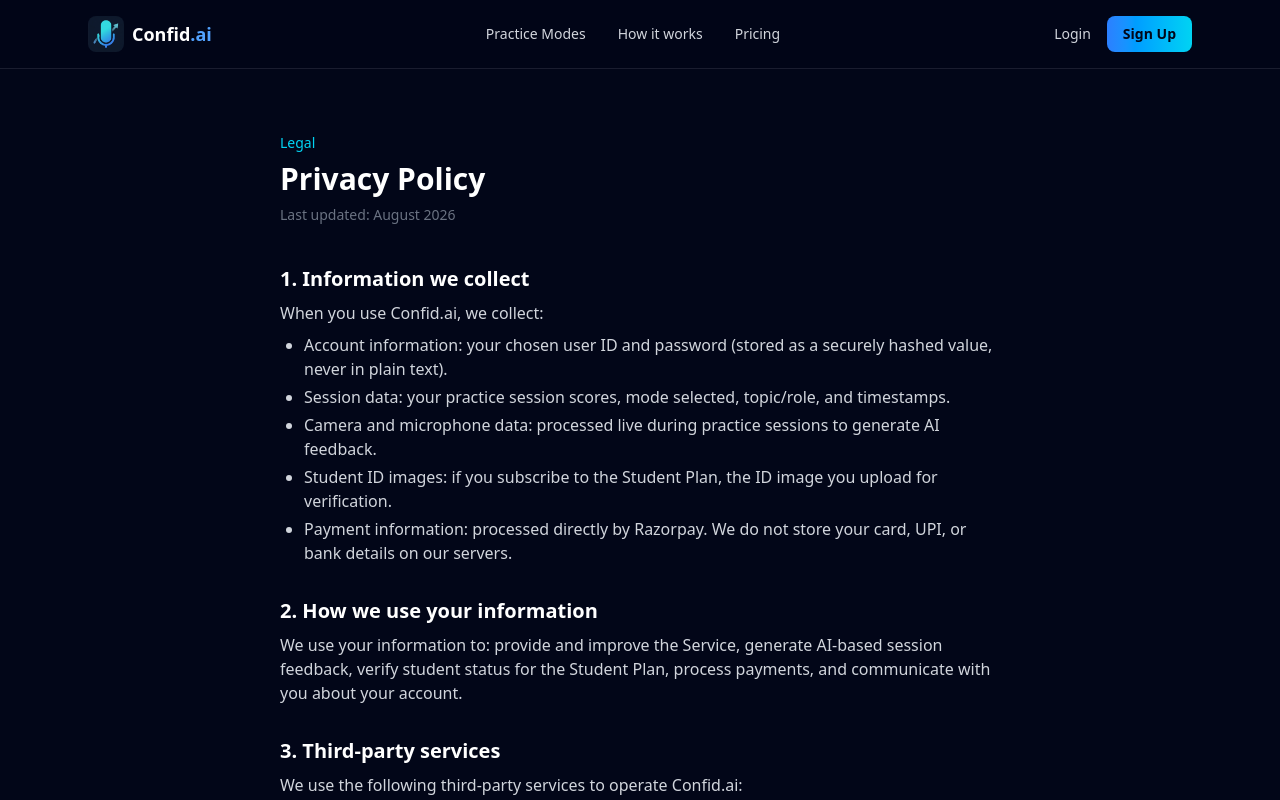
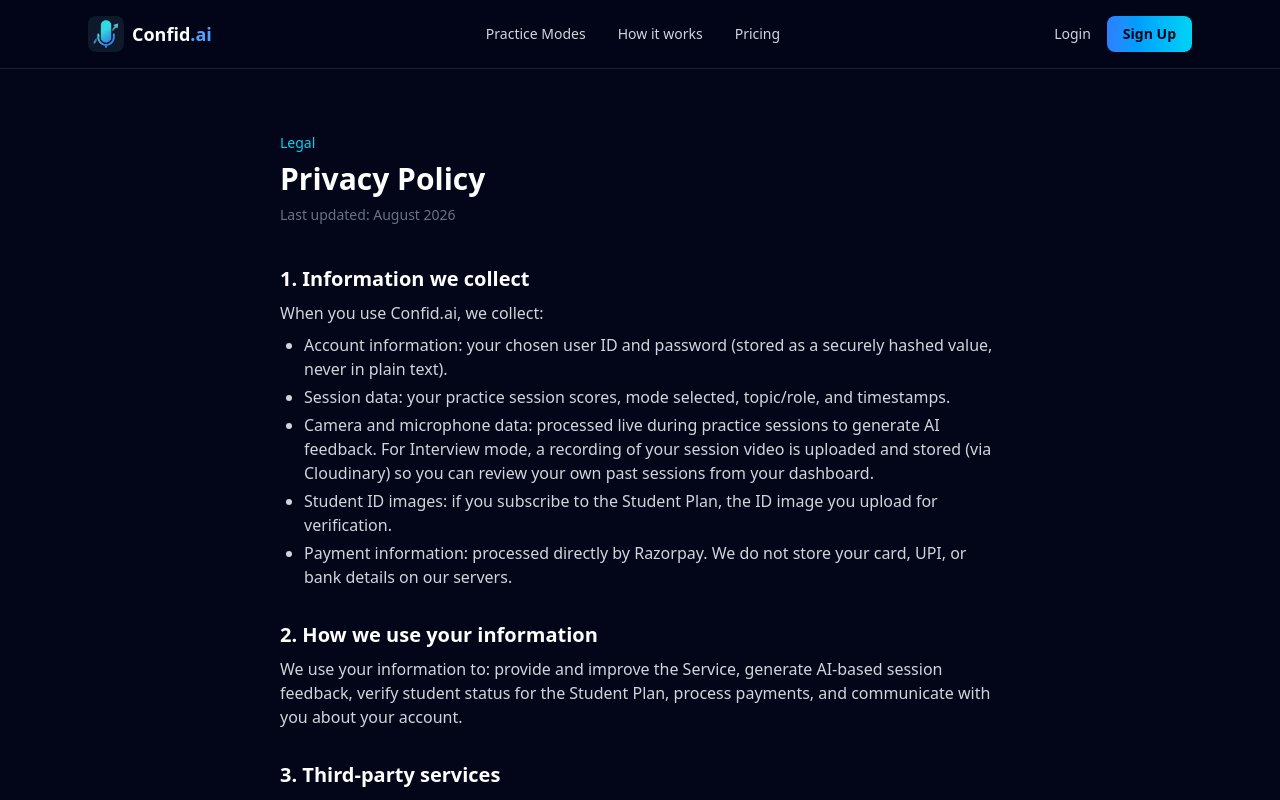
Before and after one commit to subhashree022006-dotcom/confid-ai, a React (Vite) app: page /privacy in a window 1280 px wide. Shown: the top 800 px of the page. Built offline with nearby package versions, Linux system fonts and the light colour scheme; no server answers.

Commit message:
Fix privacy policy: disclose interview video storage accurately

```diff
--- a/src/pages/PrivacyPolicy.jsx
+++ b/src/pages/PrivacyPolicy.jsx
@@ -16,7 +16,7 @@ export default function PrivacyPolicy() {
             <ul className="list-disc pl-6 mt-2 space-y-1">
               <li>Account information: your chosen user ID and password (stored as a securely hashed value, never in plain text).</li>
               <li>Session data: your practice session scores, mode selected, topic/role, and timestamps.</li>
-              <li>Camera and microphone data: processed live during practice sessions to generate AI feedback.</li>
+              <li>Camera and microphone data: processed live during practice sessions to generate AI feedback. For Interview mode, a recording of your session video is uploaded and stored (via Cloudinary) so you can review your own past sessions from your dashboard.</li>
               <li>Student ID images: if you subscribe to the Student Plan, the ID image you upload for verification.</li>
               <li>Payment information: processed directly by Razorpay. We do not store your card, UPI, or bank details on our servers.</li>
             </ul>
@@ -52,7 +52,7 @@ export default function PrivacyPolicy() {
           <section>
             <h2 className="text-xl font-semibold text-white mb-2">6. Data security</h2>
             <p>Passwords are hashed using industry-standard methods and are never stored in plain text. We take reasonable measures to protect your data, but no method of transmission or storage is 100% secure.</p>
-            <p className="mt-2">Confid.ai is built around consent-based data collection: camera and microphone access is only requested with your explicit permission before each practice session, and you can revoke access at any time through your browser or device settings. We do not collect Aadhaar numbers or any UIDAI-linked identifiers, and no biometric data is stored - all facial and gesture analysis is processed transiently to generate feedback and is not retained after your session ends.</p>
+            <p className="mt-2">Confid.ai is built around consent-based data collection: camera and microphone access is only requested with your explicit permission before each practice session, and you can revoke access at any time through your browser or device settings. We do not collect Aadhaar numbers or any UIDAI-linked identifiers, and no biometric identity data is derived or stored. Facial, gaze, and gesture signals for Presentation, Stage Speech, and Group Discussion modes are analyzed live and are not retained after the session. For Interview mode, the session video recording is stored (via Cloudinary) solely so you can review your own past performance from your dashboard, and you may request deletion of any stored recording at any time.</p>
             <p className="mt-2">We process personal data in line with the principles of India's Digital Personal Data Protection Act, 2023 (DPDP Act) - including purpose limitation, data minimization, storage limitation, and your rights to access, correct, and erase your data - and in accordance with applicable MeitY guidelines on data protection and IT security practices.</p>
           </section>
 
```
